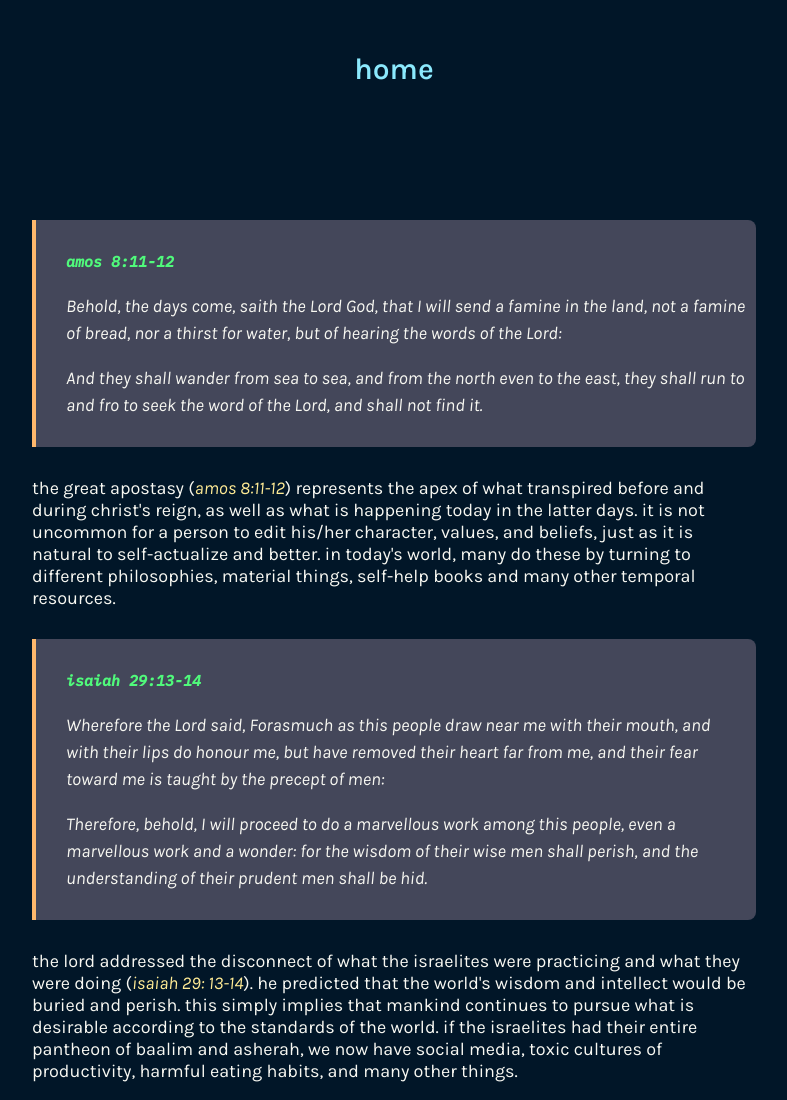
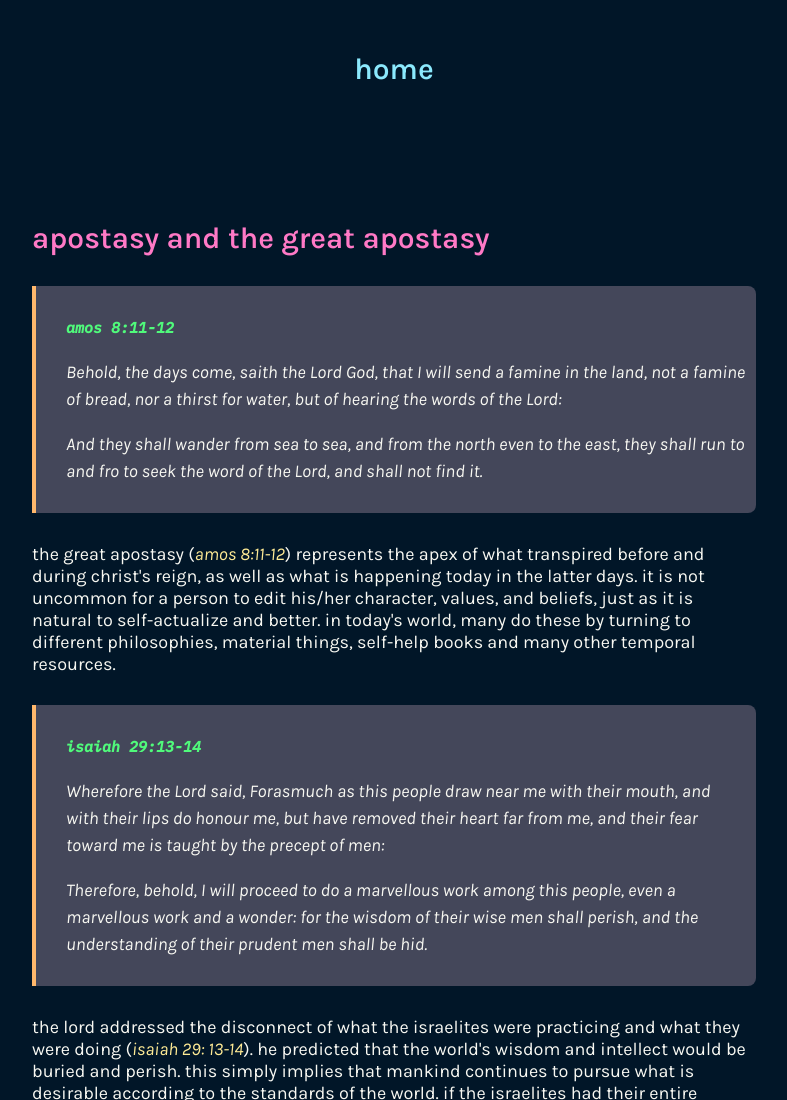
Before and after one commit to terygasmen/terynotes, a plain HTML site: page notes/apostasy_and_the_great_apostasy.html in a window 1280 px wide. Shown: the top 1100 px of the page, without its empty margins (246-1033 px from the left). Drawn offline with Linux system fonts and the light colour scheme.

Commit message:
added headers in notes

```diff
--- a/notes/apostasy_and_the_great_apostasy.html
+++ b/notes/apostasy_and_the_great_apostasy.html
@@ -12,6 +12,7 @@
         <h1><a href="../index.html">home</a></h1>
     </nav>
     <main>
+        <h1>apostasy and the great apostasy</h1>
         <blockquote>
             <p><strong>amos 8:11-12</strong></p>
             <p>Behold, the days come, saith the Lord God, that I will send a famine in the land, not a famine of bread, nor a thirst for water, but of hearing the words of the Lord:</p>
```
Also changed, not shown: notes/perfect_knowledge.html (+1 -0 lines).
